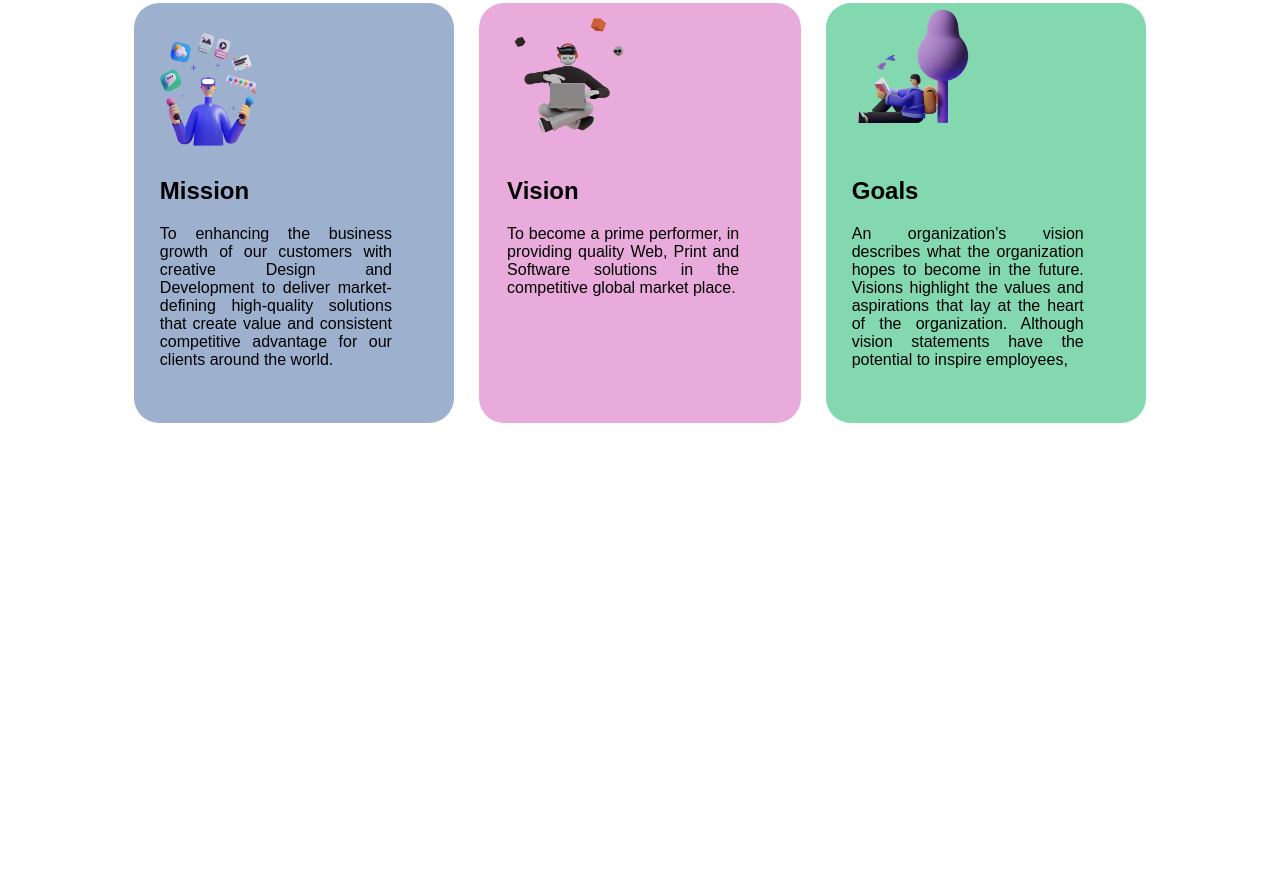
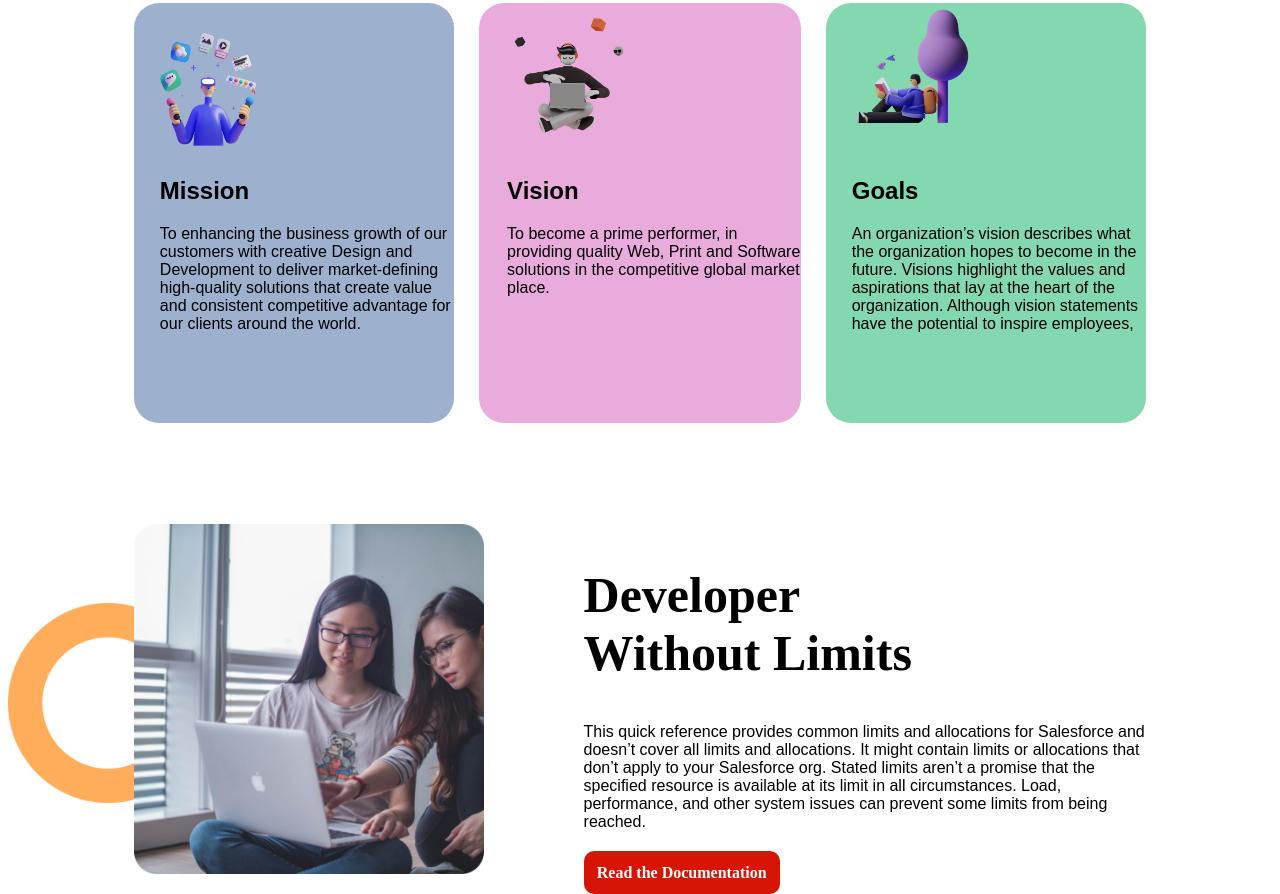
Before and after one commit to ArifulIslamtonim/mission-2022, a plain HTML site: page index.html in a window 1280 px wide. Shown: the part 584-1478 px from the top of the page. Before the commit the page ends 1015 px from the top, so only its background shows below. Drawn offline with Linux system fonts and the light colour scheme.

Commit message:
developer commit

```diff
--- a/index.html
+++ b/index.html
@@ -11,9 +11,9 @@
 <body>
     <section class="stay-focuse">
         <d>
-            <h1 id="stay">Stay Focused On<br><span>Mission 2022</span></h1>
+            <h1 class="stay">Stay Focused On<br><span>Mission 2022</span></h1>
 
-            <p>Ami amar sb ta diye ei mission e focuse krb. Amar
+            <p class="pra">Ami amar sb ta diye ei mission e focuse krb. Amar
                 mobile cure niye geche mn ta khub kharap! Tbuo sir
                 class krteci! ebar bujhen kot tuku fouces.
              In Sha Allah shesh porjonto full focuse thakbe. </p>
@@ -46,5 +46,15 @@
         </div>
 
     </section>
+    <section class="stay-focuse developer">
+        <div>
+            <img src="pictures/coding.png" alt="" width="350px">
+        </div>
+        <div>
+            <h1 id="border" class="stay">Developer<br> Without Limits</h1>
+            <p class="para">This quick reference provides common limits and allocations for Salesforce and doesn’t cover all limits and allocations. It might contain limits or allocations that don’t apply to your Salesforce org. Stated limits aren’t a promise that the specified resource is available at its limit in all circumstances. Load, performance, and other system issues can prevent some limits from being reached.</p>
+            <a id="link" class="link-button" target="_blank" href="">Read the Documentation</a>
+        </div>
+    </section>
 </body>
 </html>
--- a/style.css
+++ b/style.css
@@ -6,22 +6,24 @@
 span{
     color: aqua;
 }
-#stay{
+.stay{
     font-size: 50px;
     border-left: 3px solid brown;
 }
-p{
+.pra{
     text-align: justify;
     padding-right: 20%;
     font-family: 'Poppins', sans-serif;
 font-family: 'Quicksand', sans-serif;
+    margin-bottom: 5%;
 }
 .link-button{
     text-decoration: none;
-    padding: 10px;
+    padding: 12px;
    background-color: rgb(214, 21, 7);
     color: white;
     font-weight: 700;
+    border-radius: 10px;
 }
 .my-mission{
     color: rgb(15, 6, 51);
@@ -60,6 +62,8 @@ font-family: 'Quicksand', sans-serif;
 }
 .mission-vision-goal{
     display: flex;
+    font-family: 'Poppins', sans-serif;
+    font-family: 'Quicksand', sans-serif;
 
 }
 .style{
@@ -70,3 +74,24 @@ font-family: 'Quicksand', sans-serif;
 .style-pra{
     padding-left: 5%;
 }
+#border{
+    border-left: none;
+    margin-left: 15%;
+}
+.developer{
+   margin-top: 8%;
+   background-image: url(shapes/shape-1.png);
+   background-position: left;
+   background-repeat: no-repeat;
+   background-size: 200px;
+}
+.para{
+    margin-left: 15%;
+    margin-bottom: 5%;
+    font-family: 'Poppins', sans-serif;
+font-family: 'Quicksand', sans-serif;
+}
+#link{
+    margin-left: 15%;
+    padding: 2%;
+}
```
